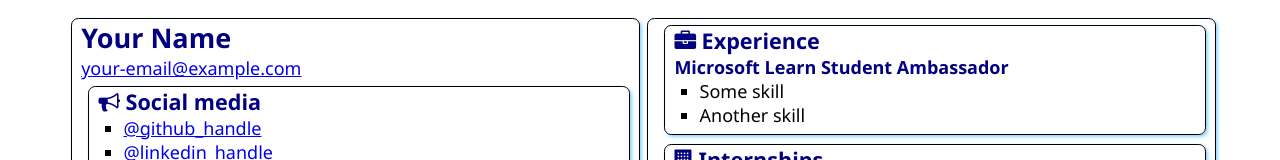
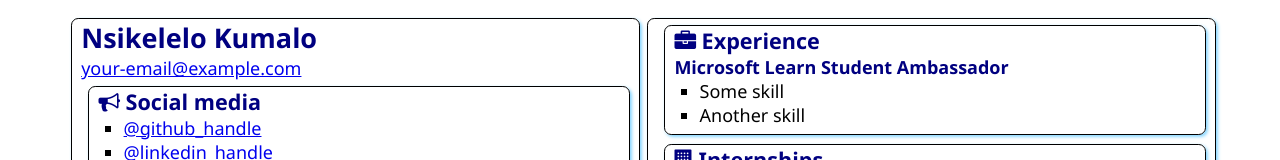
Before and after one commit to NsikeleloKumalo/SATechnicalOnboarding, a plain HTML site: page src/index.html in a window 1280 px wide. Shown: the top 160 px of the page. Drawn offline with Linux system fonts and the light colour scheme.

Commit message:
Added my name
Nsikelelo Kumalo

```diff
--- a/src/index.html
+++ b/src/index.html
@@ -12,7 +12,7 @@
 <body>
     <main>
         <article class="box">
-            <h1>Your Name</h1>
+            <h1>Nsikelelo Kumalo</h1>
             <div><a href="mailto:your.email@example.com">your-email@example.com</a></div>
 
             <section class="box">
```
